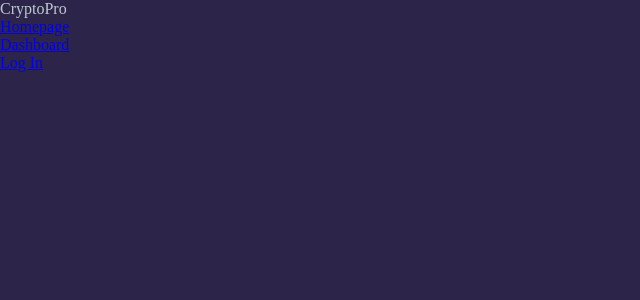
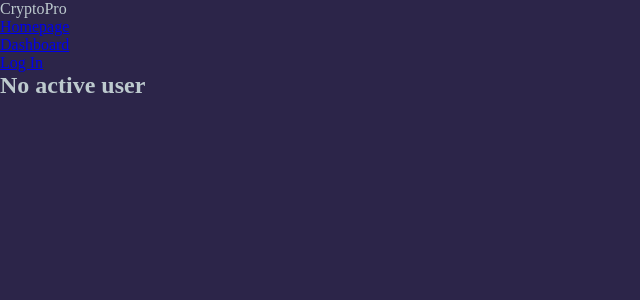
Before and after one commit to stefan504/CryptoDashboard, a React (Create React App) app: page /profile in a window 1280 px wide. Shown: the top 300 px of the page, without its empty margins (0-640 px from the left). Built offline with nearby package versions, Linux system fonts and the light colour scheme; no server answers.

Commit message:
Added profile component

```diff
--- a/src/App.js
+++ b/src/App.js
@@ -4,6 +4,7 @@ import './App.css';
 import Dashboard from './components/Dashboard';
 import Navbar from './components/Navbar';
 import Homepage from './components/Homepage';
+import Profile from './components/Profile';
 import { auth, provider } from './firebase';
 
 import { BrowserRouter as Router, Switch, Route } from 'react-router-dom';
@@ -18,7 +19,7 @@ function App() {
 			.then((res) => {
 				setCurrentUser(res);
 				setLoggedIn(true);
-				console.log(res.additionalUserInfo.profile.given_name);
+				console.log(res);
 			})
 			.catch((err) => {
 				setLoggedIn(false);
@@ -66,6 +67,9 @@ function App() {
 					{' '}
 					<Dashboard coins={coins} />
 				</Route>
+				<Route exact path="/profile">
+					<Profile currentUser={currentUser} />
+				</Route>
 			</Switch>
 		</Router>
 	);
--- /dev/null
+++ b/src/components/Profile.js
@@ -0,0 +1,19 @@
+import React from 'react';
+
+function Profile({ currentUser }) {
+	if (
+		currentUser === [] ||
+		currentUser === null ||
+		currentUser.additionalUserInfo == undefined
+	) {
+		return <h2>No active user</h2>;
+	} else {
+		return (
+			<div>
+				<h2>Welcome, {currentUser.additionalUserInfo.profile.given_name}</h2>
+			</div>
+		);
+	}
+}
+
+export default Profile;
```
